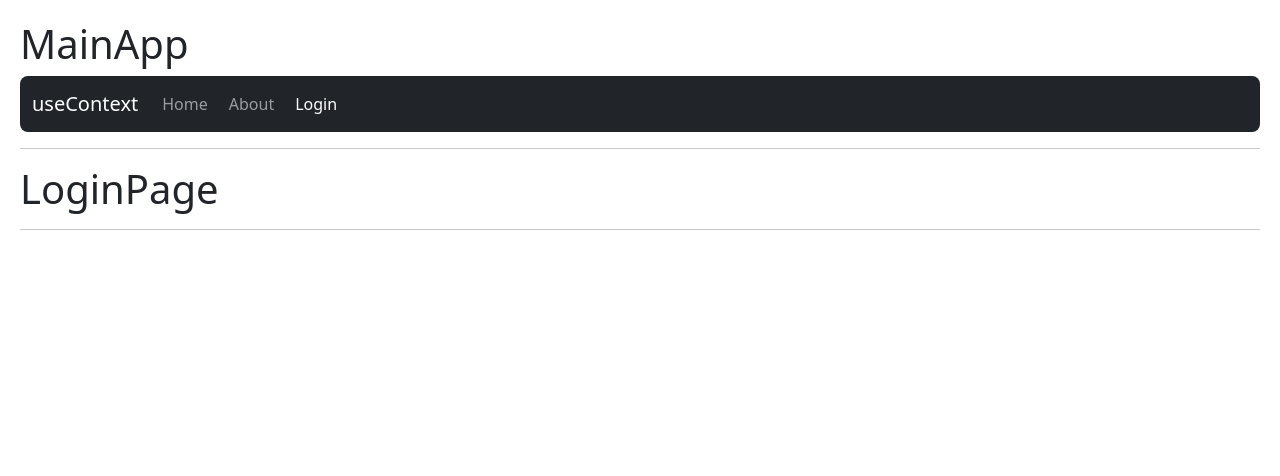
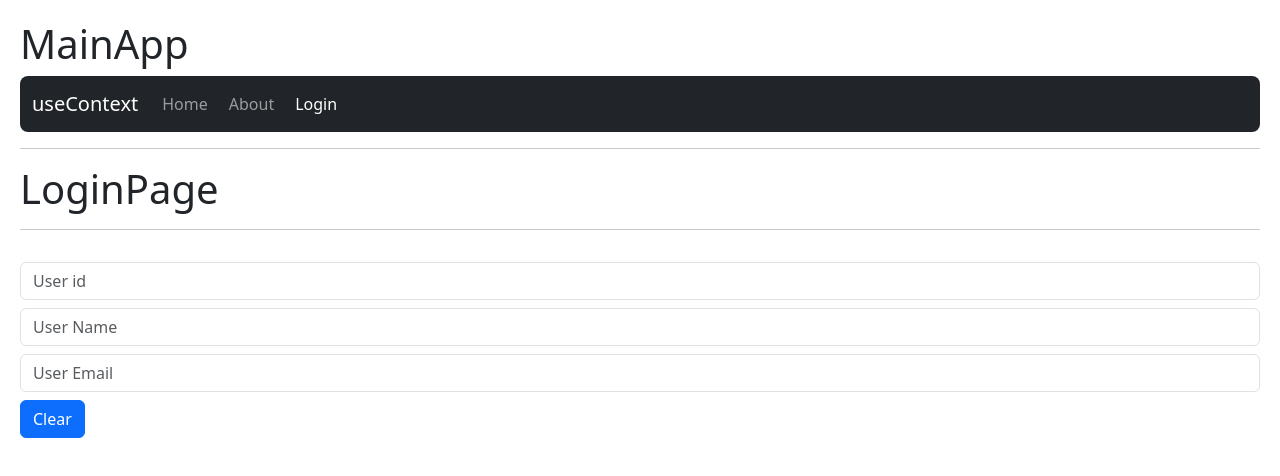
Before and after one commit to Osorio1708/hook-app, a React (Vite) app: page /login in a window 1280 px wide. Shown: the top 476 px of the page. Built offline with nearby package versions, Linux system fonts and the light colour scheme.

Commit message:
useContext

```diff
--- a/src/09-useContext/HomePage.jsx
+++ b/src/09-useContext/HomePage.jsx
@@ -1,8 +1,16 @@
+import { useContext } from "react";
+import { UserContext } from "./context/UserContext";
+
 export const HomePage = () => {
+  const { user } = useContext(UserContext);
+
   return (
     <>
-      <h1>HomePage</h1>
+      <h1>
+        HomePage <small>{user?.name}</small>
+      </h1>
       <hr />
+      <pre>{JSON.stringify(user, null, 3)}</pre>
     </>
   );
 };
--- a/src/09-useContext/LoginPage.jsx
+++ b/src/09-useContext/LoginPage.jsx
@@ -1,8 +1,59 @@
+import { useContext } from "react";
+import { UserContext } from "./context/UserContext";
+
 export const LoginPage = () => {
+  const { user, setUser } = useContext(UserContext);
+  const { id, name, email } = user || { id: "", name: "", email: "" };
+  const onInputChange = ({ target }) => {
+    const { name, value } = target;
+    setUser({
+      ...user,
+      [name]: value,
+    });
+  };
   return (
     <>
       <h1>LoginPage</h1>
       <hr />
+      <pre>{JSON.stringify(user, null, 3)}</pre>
+      <form
+        onSubmit={(event) => {
+          event.preventDefault();
+        }}
+      >
+        <input
+          className="form-control mt-2"
+          type="text"
+          name="id"
+          placeholder="User id"
+          value={id}
+          onChange={onInputChange}
+        />
+        <input
+          className="form-control mt-2"
+          type="text"
+          name="name"
+          placeholder="User Name"
+          value={name}
+          onChange={onInputChange}
+        />
+        <input
+          className="form-control mt-2"
+          type="enail"
+          name="email"
+          placeholder="User Email"
+          value={email}
+          onChange={onInputChange}
+        />
+      </form>
+      <button
+        className="btn btn-primary mt-2"
+        onClick={() => {
+          setUser({ id: "", name: "", email: "" });
+        }}
+      >
+        Clear
+      </button>
     </>
   );
 };
--- /dev/null
+++ b/src/09-useContext/context/UserContext.jsx
@@ -0,0 +1,3 @@
+import { createContext } from "react";
+
+export const UserContext = createContext();
--- /dev/null
+++ b/src/09-useContext/context/UserProvider.jsx
@@ -0,0 +1,18 @@
+import { useState } from "react";
+import { UserContext } from "./UserContext";
+
+// const user = {
+//   id: 123,
+//   name: "Santiago Osorio",
+//   email: "santiago@gmail.com",
+// };
+
+export const UserProvider = ({ children }) => {
+  const [user, setUser] = useState();
+
+  return (
+    <UserContext.Provider value={{ user, setUser }}>
+      {children}
+    </UserContext.Provider>
+  );
+};
```
Also changed, not shown: src/09-useContext/MainApp.jsx (+4 -3 lines).
